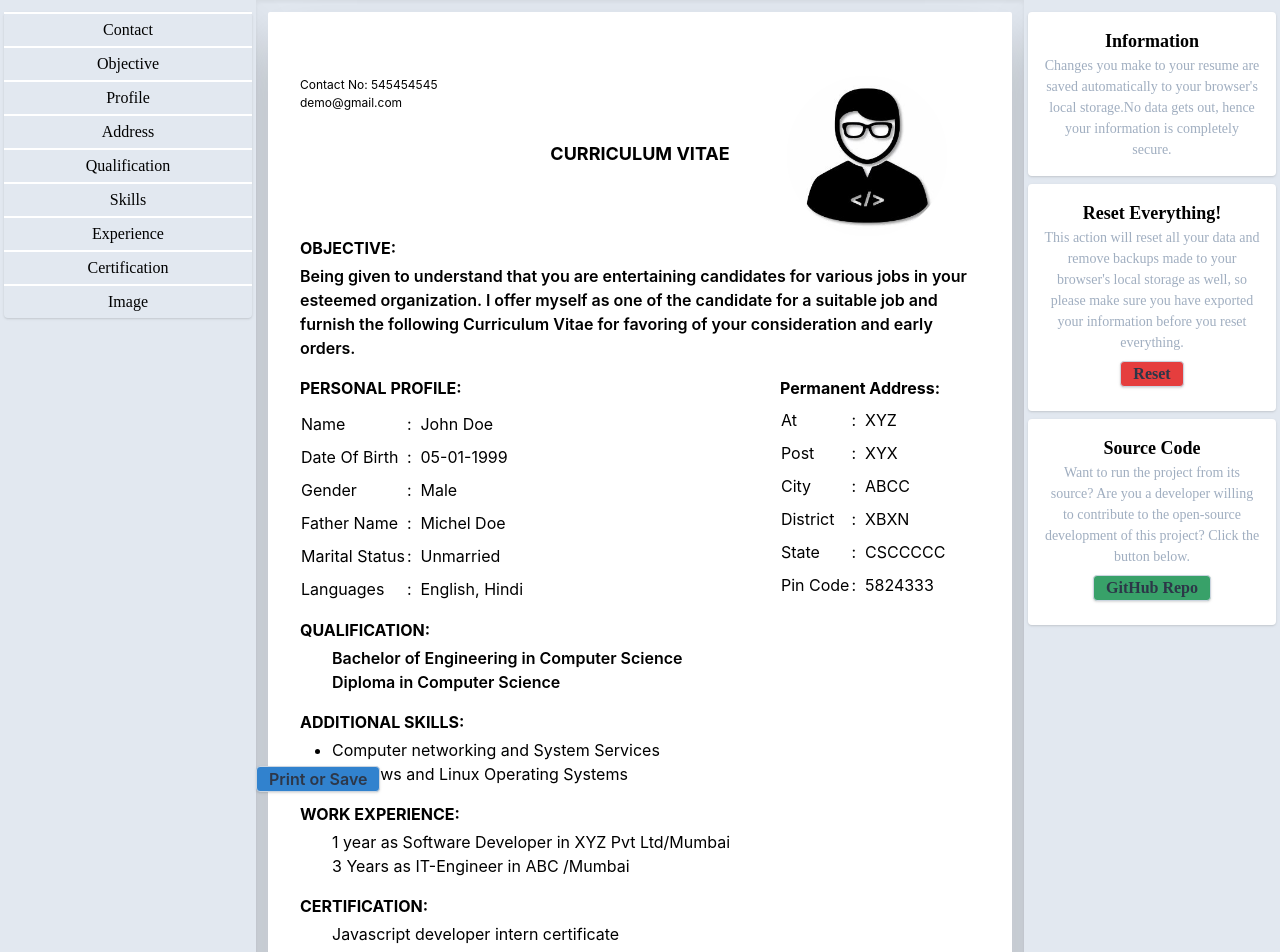
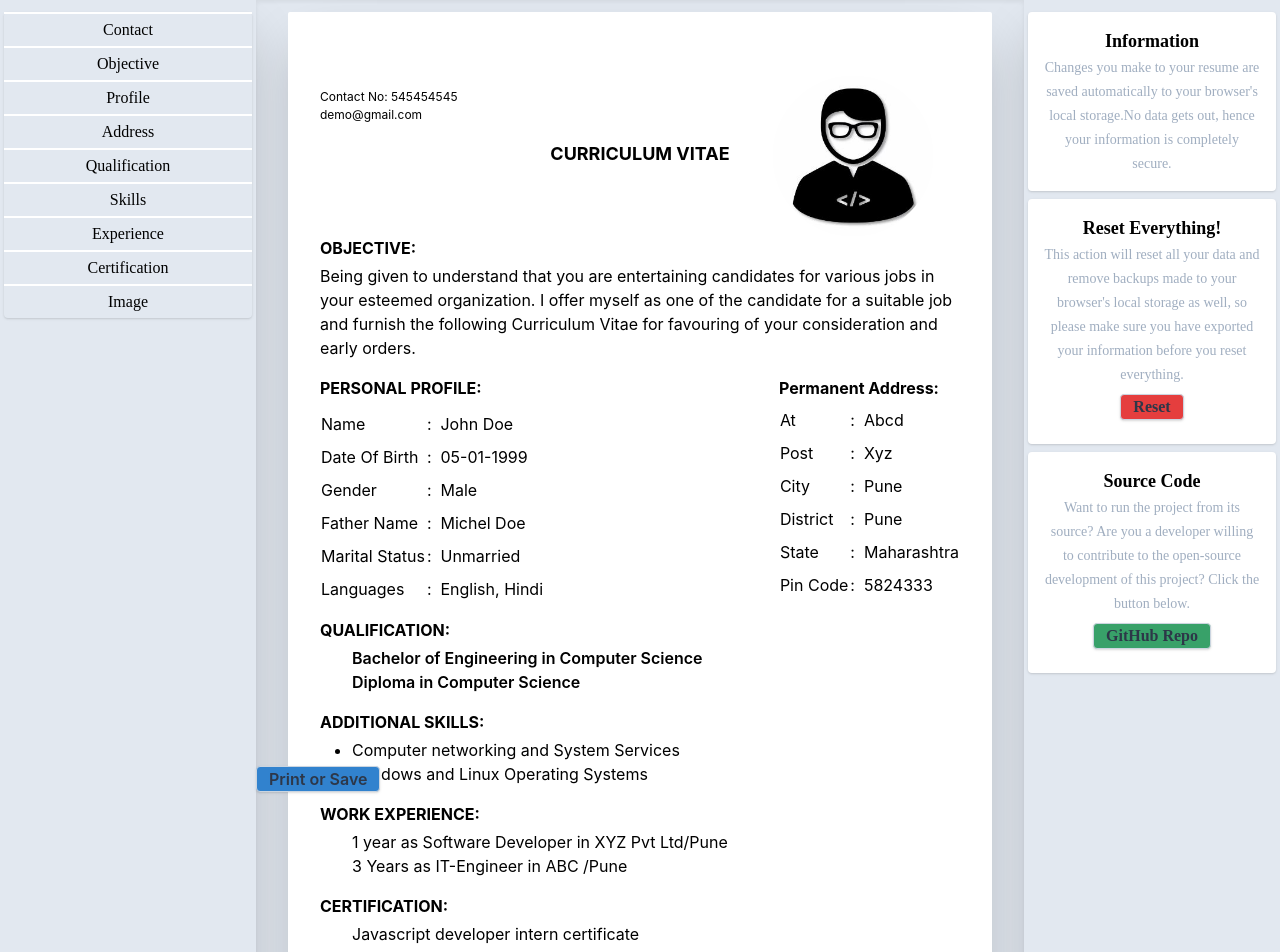
Before and after one commit to raghu55mirashi/resume-creator, a React (Create React App) app: page / in a window 1280 px wide. Shown: the top 952 px of the page. Built offline with nearby package versions, Linux system fonts and the light colour scheme; a web font is replaced by a local one.

Commit message:
transition and scroll button added

```diff
--- a/src/assets/dummay/dummy.json
+++ b/src/assets/dummay/dummy.json
@@ -1,5 +1,5 @@
 {
-  "objective": "Being given to understand that you are entertaining candidates for various jobs in your esteemed organization. I offer myself as one of the candidate for a suitable job and furnish the following Curriculum Vitae for favoring of your consideration and early orders.",
+  "objective": "Being given to understand that you are entertaining candidates for various jobs in your esteemed organization. I offer myself as one of the candidate for a suitable job and furnish the following Curriculum Vitae for favouring of your consideration and early orders.",
   "image": {
     "enable": true,
     "source": ""
@@ -13,11 +13,11 @@
     "languages": "English, Hindi"
   },
   "address": {
-    "at": "XYZ",
-    "post": "XYX",
-    "city": "ABCC",
-    "district": "XBXN",
-    "state": "CSCCCCC",
+    "at": "Abcd",
+    "post": "Xyz",
+    "city": "Pune",
+    "district": "Pune",
+    "state": "Maharashtra",
     "pin_code": "5824333"
   },
   "contact": {
@@ -40,8 +40,8 @@
   "experience": {
     "enable": true,
     "description": {
-      "description-0": "1 year as Software Developer in XYZ Pvt Ltd/Mumbai",
-      "description-1": "3 Years as IT-Engineer in ABC /Mumbai"
+      "description-0": "1 year as Software Developer in XYZ Pvt Ltd/Pune",
+      "description-1": "3 Years as IT-Engineer in ABC /Pune"
     }
   },
   "certification": {
--- a/src/components/LeftSidebar/HOC/OtherHoc.js
+++ b/src/components/LeftSidebar/HOC/OtherHoc.js
@@ -24,7 +24,7 @@ export default function OtherHoc(WrappedComponent, componentName) {
                 <WrappedComponent>
                     <Header label={componentName} onclick={e => this.props.toggle(e, componentName)} />
                     {this.props.show === `${componentName}` ?
-                        <div className=" pt-2 pb-10">
+                        <div className="pt-2 pb-10">
                             {Object.entries(data).map(([key, value]) => (
                                 <FormInput type="text" label={key}
                                     name={key} onHandleChange={this.onHandleChange}
--- a/src/components/LeftSidebar/Tabs/SetImage.js
+++ b/src/components/LeftSidebar/Tabs/SetImage.js
@@ -36,7 +36,7 @@ class SetImage extends Component {
                 <Header label="Image" onclick={e => this.props.toggle(e, 'image')} />
                 {this.props.show === 'image'
                     ? <div className=" pt-2 pb-10 text-center">
-                        <input type="file" style={{ width: "105px" }} name="image" onChange={this.onHandleChange} />
+                        <input type="file" style={{ width: "104px" }} name="image" onChange={this.onHandleChange} />
                         <Checkbox onEnable={e => this.onEnable(e)} enabled={this.state.image.enable} />
                     </div>
                     : null}
--- a/src/components/Resume/Resume.js
+++ b/src/components/Resume/Resume.js
@@ -1,9 +1,10 @@
-import React from 'react'
+import React, { useState } from 'react'
 import Draggable from "react-draggable";
 import Button from '../Shared/Button'
 import Template1 from '../../templates/Template1';
 
 const Resume = () => {
+    const [pos, setPos] = useState('top')
     const printMe = () => {
         const printContents = document.getElementById('page').innerHTML
 
@@ -11,9 +12,25 @@ const Resume = () => {
         window.alert("Select option to save as PDF")
         window.print()
     }
-
+    const scrollButton = () => {
+        if (pos === 'top') {
+            window.scrollTo({
+                top: 2000,
+                left: 0,
+                behavior: 'smooth'
+            });
+            setPos('bottom')
+        } else {
+            window.scrollTo({
+                top: 0,
+                left: 0,
+                behavior: 'smooth'
+            });
+            setPos('top')
+        }
+    }
     return (
-        <div className="flex-1 overflow-hidden shadow-inner relative w-full h-full">
+        <div className="flex-1 overflow-hidden shadow-inner relative">
             <Draggable
                 handle=".drag"
                 defaultPosition={{ x: 0, y: 0 }}
@@ -21,13 +38,16 @@ const Resume = () => {
                 grid={[1, 1]}
                 scale={1}
             >
-                <div className="drag px-8 py-16 m-3 bg-white shadow-2xl rounded-sm cursor-move" id="page">
+                <div className=" lg:w-11/12 lg:h-auto xl:w-11/12  xl:h-auto  drag px-8 py-16 m-3 bg-white shadow-2xl rounded-sm cursor-move" id="page">
                     <Template1 />
                 </div>
             </Draggable>
             <div className="bottom-0 fixed z-50">
                 <Button onClickHandle={printMe} color="blue">Print or Save</Button>
             </div>
+            <div className="bottom-0 fixed z-50 right-0 lg:hidden sm:block mb-2">
+                <button className=" bg-gray-400 rounded pl-3 pr-3 text-black" onClick={scrollButton} >&#8691;</button>
+            </div>
         </div>
     )
 }
--- a/src/components/Shared/RightBoxes.js
+++ b/src/components/Shared/RightBoxes.js
@@ -5,7 +5,7 @@ const RightBoxes = ({ title, description, children }) => {
         <div className="bg-white rounded shadow text-center sticky top-0 mb-2">
             <div className="info p-4">
                 <h3 className="font-bold text-lg">{title}</h3>
-                <p className="text-gray-500 text-sm">{description}</p>
+                <span className="text-gray-500 text-sm">{description}</span>
                 {children}
             </div>
         </div>
--- a/src/index.css
+++ b/src/index.css
@@ -7,6 +7,9 @@ body {
   -moz-osx-font-smoothing: grayscale;
 }
 
+#page {
+  transition: transform 0.75s;
+}
 code {
   font-family: source-code-pro, Menlo, Monaco, Consolas, 'Courier New',
     monospace;
@@ -18,6 +21,9 @@ code {
 }
 #print-page {
   display: none;
+}
+#print-page .curriculum {
+  font-size: 26px;
 }
 @media print {
   html,
@@ -45,4 +51,28 @@ code {
   #Footer {
     display: none !important;
   }
+  .address {
+    padding-right: 32px;
+  }
+  .curriculum {
+    font-size: 26px;
+  }
 }
+
+@media screen and (min-width: 1024px) {
+  #page {
+    margin: 12px auto;
+  }
+  p {
+    font-size: 1rem;
+  }
+}
+@media screen and (max-width: 360px) {
+  p,
+  td {
+    font-size: 0.75rem;
+  }
+  .title {
+    font-size: 12px !important;
+  }
+}
--- a/src/templates/Template1.js
+++ b/src/templates/Template1.js
@@ -6,8 +6,8 @@ const Objective = ({ objective }) => {
     return (
         <div className="flex">
             <div>
-                <h1 className="font-bold uppercase pb-1">objective:</h1>
-                <p className="text-base font-semibold">
+                <div className="title font-bold uppercase pb-1">objective:</div>
+                <p className="font-normal">
                     {objective}
                 </p>
             </div>
@@ -17,7 +17,7 @@ const Objective = ({ objective }) => {
 const Profile = ({ profile }) => {
     return (
         <div className="flex-1">
-            <h1 className="font-bold uppercase py-1 pt-4">PERSONAL PROFILE:</h1>
+            <div className="title font-bold uppercase py-1 pt-4">PERSONAL PROFILE:</div>
             <table className="table-auto">
                 <thead></thead>
                 <tbody>
@@ -38,8 +38,8 @@ const Profile = ({ profile }) => {
 }
 const Address = ({ address }) => {
     return (
-        <div className="flex-initial max-w-xs">
-            <p className="font-bold pr-10 pt-4">Permanent Address:</p>
+        <div className="flex-initial min-w-xs pr-0 address">
+            <p className="font-bold pt-4">Permanent Address:</p>
             <table>
                 <thead></thead>
                 <tbody>
@@ -60,16 +60,16 @@ const Address = ({ address }) => {
 const Contact = ({ contact, image }) => {
     const img = image.source ? image.source : photo;
     return (
-        <div className="flex">
-            <div className="flex-1 text-left">
+        <div className="flex" id="sc">
+            <div className="flex-1 text-left pt-3">
                 <span className="text-xs block">Contact No: {contact.cell}</span>
                 <span className="text-xs block">{contact.email}</span>
             </div>
             <div className="flex-1 py-10 text-center pt-16">
-                <span className="font-bold text-lg">CURRICULUM VITAE</span>
+                <span className="curriculum font-bold lg:text-lg">CURRICULUM VITAE</span>
             </div>
             <div className="flex-1 overflow-hidden">
-                <div className="flex justify-center h-40">
+                <div className="flex justify-center lg:h-40 sm:h-24">
                     {image.enable && <img src={img} alt="pic" id="photo" className="h-40 w-40  rounded-full object-center" />}
                 </div>
             </div>
@@ -88,10 +88,10 @@ const Qualification = ({ qualification }) => {
     return (
         <div className="flex">
             <div>
-                <h1 className="font-bold uppercase pb-1 pt-4">qualification:</h1>
+                <div className="title font-bold uppercase pb-1 pt-4">qualification:</div>
                 {
                     Object.values(qualification.description).map((value, id) => (
-                        <p className="text-base font-semibold pl-8" key={id}>
+                        <p className="font-semibold pl-8" key={id}>
                             {value}
                         </p>
                     ))
@@ -104,12 +104,12 @@ const Skills = ({ skills }) => {
     return (
         <div className="flex">
             <div>
-                <h1 className="font-bold uppercase pb-1 pt-4">additional skills:</h1>
+                <div className="title font-bold uppercase pb-1 pt-4">additional skills:</div>
                 <ul className="pl-8">
                     {
                         Object.values(skills.description).map((value, id) => (
-                            <li className="list-disc text-base" key={id}>
-                                {value}
+                            <li className="list-disc" key={id}>
+                                <p>{value}</p>
                             </li>
                         ))
                     }
@@ -122,10 +122,10 @@ const Experience = ({ experience }) => {
     return (
         <div className="flex">
             <div>
-                <h1 className="font-bold uppercase pb-1 pt-4">Work Experience:</h1>
+                <div className="title font-bold uppercase pb-1 pt-4">Work Experience:</div>
                 {
                     Object.values(experience.description).map((value, id) => (
-                        <p className="text-base pl-8" key={id}>
+                        <p className="pl-8" key={id}>
                             {value}
                         </p>
                     ))
@@ -138,10 +138,10 @@ const Certification = ({ certification }) => {
     return (
         <div className="flex">
             <div>
-                <h1 className="font-bold uppercase pb-1 pt-4">certification:</h1>
+                <div className="title font-bold uppercase pb-1 pt-4">certification:</div>
                 {
                     Object.values(certification.description).map((value, id) => (
-                        <p className="text-base pl-8" key={id}>
+                        <p className="pl-8" key={id}>
                             {value}
                         </p>
                     ))
@@ -154,8 +154,8 @@ const Declaration = () => {
     return (
         <div className="flex">
             <div>
-                <h1 className="font-bold uppercase pb-1 pt-4">declaration:</h1>
-                <p className="text-base">
+                <div className="title font-bold uppercase pb-1 pt-4">declaration:</div>
+                <p className="lg:text-base sm:text-sm">
                     I hereby declare that the above mentioned particulars are true and genuine to the best
                     of my knowledge and belief.
                 </p>
```
Also changed, not shown: src/templates/Template2.js (+93 -69 lines).
